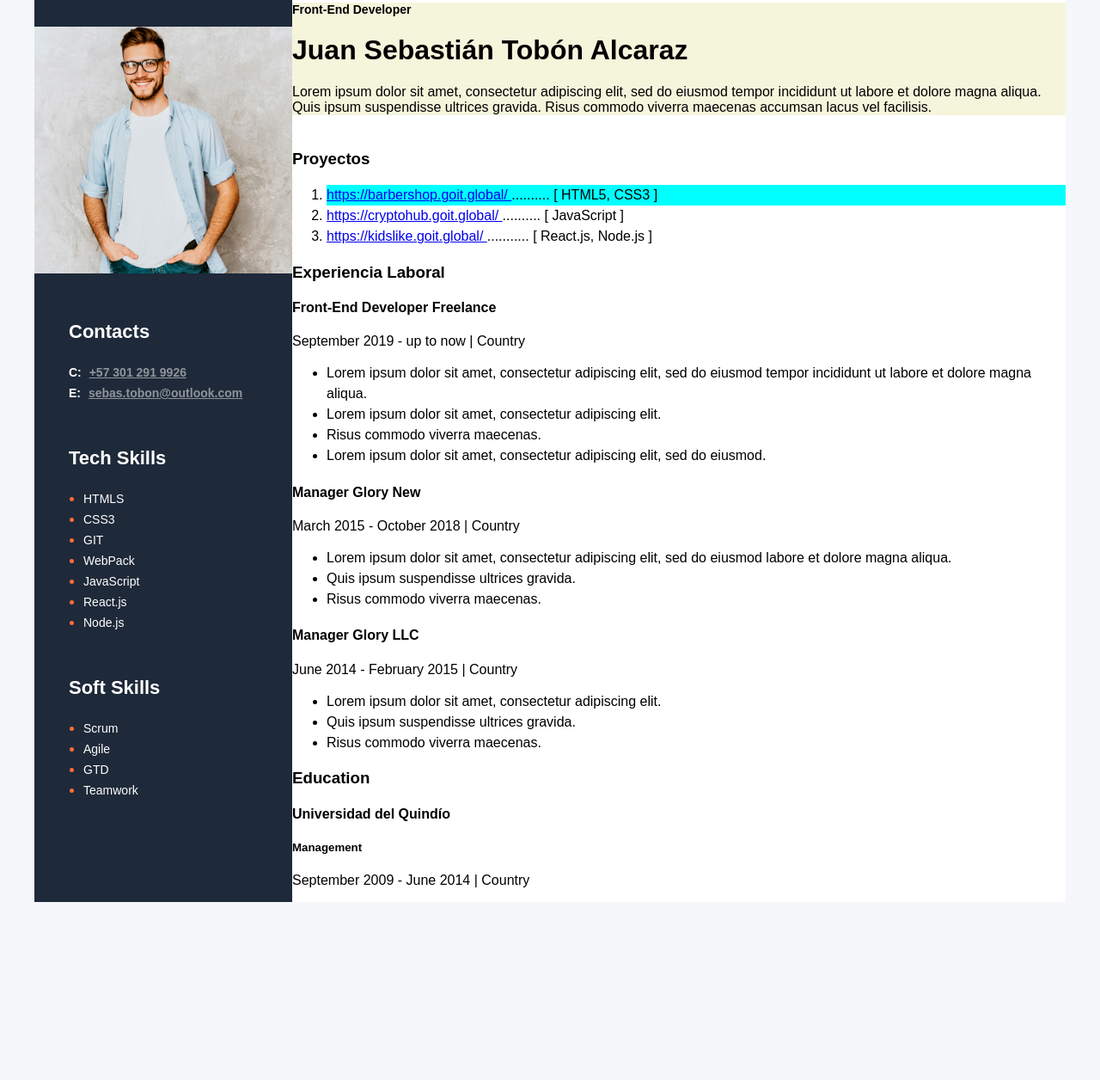
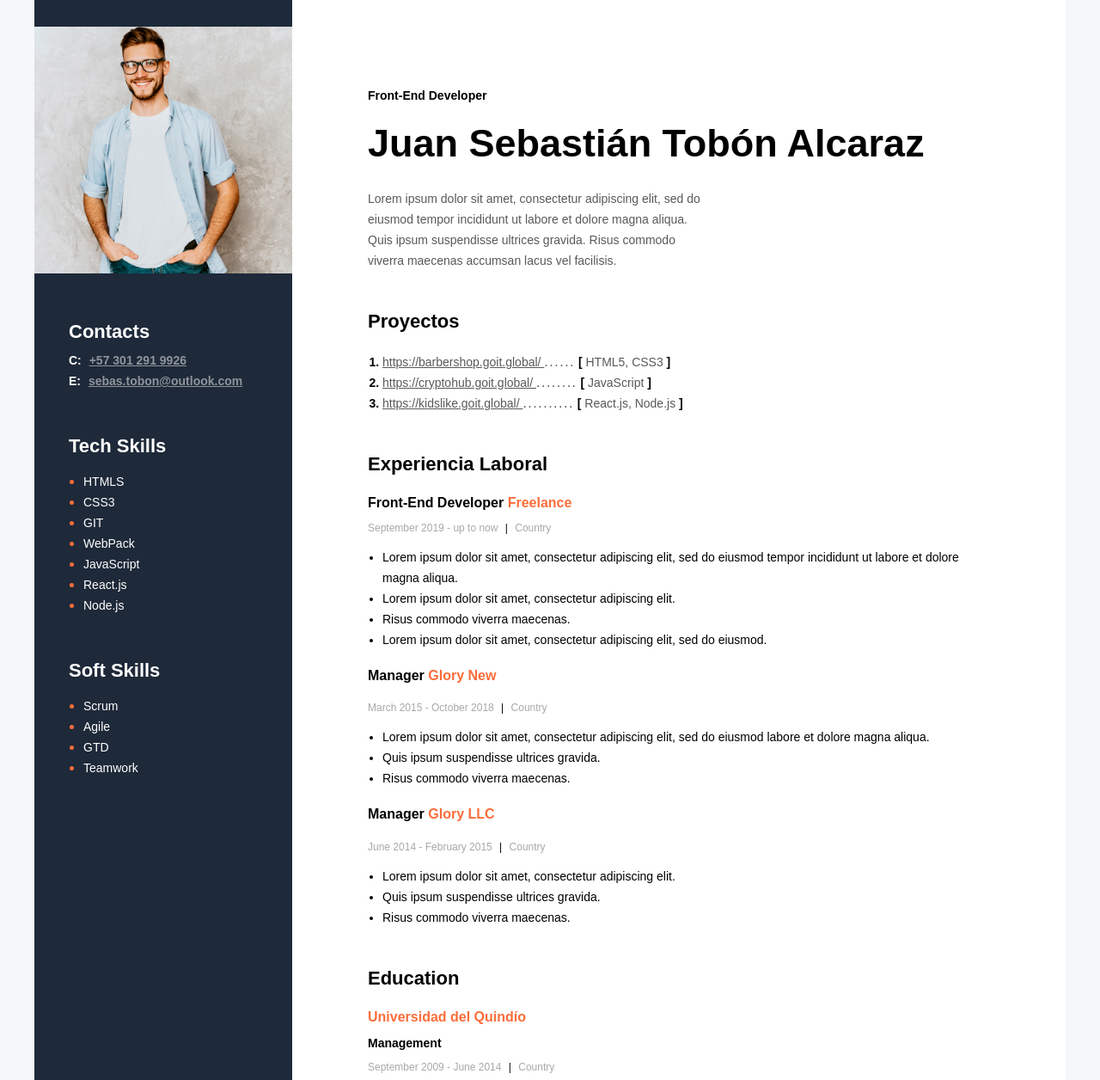
Before and after one commit to Sebastian-Tobon/CV, a plain HTML site: page index.html in a window 1280 px wide. Shown: the part 49-1305 px from the top of the page at 86% size. Before the commit the page ends 1138 px from the top, so only its background shows below. Drawn offline with Linux system fonts and the light colour scheme.

Commit message:
Se agregan estilos del contenido principal

```diff
--- a/css/styles.css
+++ b/css/styles.css
@@ -7,14 +7,18 @@ li {
     line-height: 24px;
 }
 
+/* ------------------- */
 /* Informacion Lateral */
+/* ------------------- */
 
 .informacion-lateral {
     background-color: #1E2939;
     padding: 40px 0;
 }
 
+/* ------------------- */
 /* Contenido Principal */
+/* ------------------- */
 
 .contenedor-principal {
     display: flex;
@@ -23,17 +27,33 @@ li {
     width: 1200px;
     margin: 40px auto;
 }
+
+/* ------------------- */
+/* Infromacion General */
+/* ------------------- */
+
 .informacion-general {
-
+    padding: 100px 88px;
 }
 
-.primer-elemento-lista {
-    background-color: aqua;
+/* Descripción */
+
+.nombre {
+    font-style: normal;
+    font-weight: 700;
+    font-size: 45px;
+    line-height: 55px;
+    margin-top: 20px;
+    margin-bottom: 25px;
 }
 
-.descripcion {
-    background-color: beige;
-    margin-bottom: 40px;
+.texto-descripcion {
+    width: 400px;
+    font-style: normal;
+    font-weight: 400;
+    font-size: 14px;
+    line-height: 24px;
+    color: #595959;
 }
 
 .descripcion-profesion {
@@ -41,14 +61,89 @@ li {
     font-weight: 700;
 }
 
-.proyectos {
+/* Secciones principales */
+
+.titulo-seccion-principal {
+    font-style: normal;
+    font-weight: 700;
+    font-size: 22px;
+    line-height: 27px;
+    margin-top: 45px;
 }
 
-.experiencia-laboral {
+.texto-naranja {
+    color: #FB6D3A;
 }
 
-.educacion {
+/* sección proyectos */
+
+.lista-proyectos {
+    font-style: normal;
+    font-weight: 700;
+    font-size: 14px;
+    line-height: 24px;
+    padding-left: 17px;
 }
+
+.enlace-proyectos {
+    font-style: normal;
+    font-weight: 400;
+    font-size: 14px;
+    line-height: 24px;
+    color: #595959;
+    text-decoration-line: underline;
+}
+
+.puntos-proyectos {
+    font-style: normal;
+    font-weight: 400;
+    font-size: 16px;
+    line-height: 24px;
+    letter-spacing: 1.5px;
+    color: #595959;
+}
+
+.tipo-herramienta {
+    font-style: normal;
+    font-weight: 400;
+    font-size: 14px;
+    line-height: 24px;
+    color: #595959;
+}
+
+/* Sección Experiencia Laboral */
+
+.puesto-empresa {
+    font-style: normal;
+    font-weight: 700;
+    font-size: 16px;
+    line-height: 20px;
+    margin-top: 15px;
+    margin-bottom: 12px;
+}
+
+.periodo-empresa {
+    font-style: normal;
+    font-weight: 400;
+    font-size: 12px;
+    line-height: 15px;
+    color: #A8A8A8;
+}
+
+.barra {
+    color: black;
+    padding: 5px;
+}
+
+.lista-experiencia {
+    font-style: normal;
+    font-weight: 400;
+    font-size: 14px;
+    line-height: 24px;
+    padding-left: 17px;
+}
+
+/* Sección Educación */
 
 .titulo-lateral {
     color: white;
@@ -57,13 +152,34 @@ li {
     font-size: 22px;
     line-height: 27px;
     margin-top: 50px;
+    margin-bottom: 8px;
+}
+
+.titulo-universidad {
+    font-style: normal;
+    font-weight: 700;
+    font-size: 16px;
+    line-height: 20px;
+    margin-top: 12px;
+    margin-bottom: 11px;
+}
+
+.titulo-carrera {
+    font-style: normal;
+    font-weight: 700;
+    font-size: 14px;
+    line-height: 17px;
+    margin-top: 12px;
+    margin-bottom: 11px;
 }
 
 .contactos, .habilidades-tecnicas, .habilidades-blandas {
     margin-left: 40px;
 }
 
+/* ------------------- */
 /* Contactos */
+/* ------------------- */
 
 .tipo-contacto {
     color: white;
@@ -81,7 +197,9 @@ li {
     line-height: 24px;
 }
 
+/* ------------------- */
 /* Sección de lista */
+/* ------------------- */
 
 .lista-lateral {
     padding: 0;
--- a/index.html
+++ b/index.html
@@ -16,40 +16,40 @@
             <!-- Description-->
             <div class="descripcion">
                 <h2 class="descripcion-profesion">Front-End Developer</h2>
-                <h1>Juan Sebastián Tobón Alcaraz</h1>
-                <p>
+                <h1 class="nombre">Juan Sebastián Tobón Alcaraz</h1>
+                <p class="texto-descripcion">
                     Lorem ipsum dolor sit amet, consectetur adipiscing elit, sed do eiusmod tempor incididunt ut labore et dolore magna aliqua. Quis ipsum suspendisse ultrices gravida. Risus commodo viverra maecenas accumsan lacus vel facilisis.
                 </p>
             </div>
             <!-- Proyects-->
             <div class="proyectos">
-                <h3>Proyectos</h3>
-                <ol>
+                <h3 class="titulo-seccion-principal">Proyectos</h3>
+                <ol class="lista-proyectos">
                     <li class="primer-elemento-lista">
-                        <a href="https://barbershop.goit.global/"> https://barbershop.goit.global/ </a>
-                        <span>..........</span>
-                        <span>[ HTML5, CSS3 ]</span>
+                        <a class="enlace-proyectos" href="https://barbershop.goit.global/"> https://barbershop.goit.global/ </a>
+                        <span class="puntos-proyectos">......</span>
+                        <span>[ <span class="tipo-herramienta">HTML5, CSS3</span> ]</span>
                     </li>
                     <li>
-                        <a href="https://cryptohub.goit.global/"> https://cryptohub.goit.global/ </a>
-                        <span>..........</span>
-                        <span>[ JavaScript ]</span>
+                        <a class="enlace-proyectos" href="https://cryptohub.goit.global/"> https://cryptohub.goit.global/ </a>
+                        <span class="puntos-proyectos">........</span>
+                        <span>[ <span class="tipo-herramienta">JavaScript</span> ]</span>
                     </li>
                     <li>
-                        <a href="https://kidslike.goit.global/ "> https://kidslike.goit.global/ </a>
-                        <span>...........</span>
-                        <span>[ React.js, Node.js ]</span>
+                        <a class="enlace-proyectos" href="https://kidslike.goit.global/ "> https://kidslike.goit.global/ </a>
+                        <span class="puntos-proyectos">..........</span>
+                        <span>[ <span class="tipo-herramienta">React.js, Node.js</span> ]</span>
                     </li>
                 </ol>
             </div>
             <!-- Work Experience -->
             <div  class="experiencia-laboral">
-                <h3>Experiencia Laboral</h3>
+                <h3 class="titulo-seccion-principal">Experiencia Laboral</h3>
                 <!-- Empresa 1 -->
                 <div>
-                    <h4>Front-End Developer Freelance </h4>
-                    <p>September 2019 - up to now   |   Country</p>
-                    <ul>
+                    <h4 class="puesto-empresa">Front-End Developer <span class="texto-naranja">Freelance</span> </h4>
+                    <p class="periodo-empresa">September 2019 - up to now   <span class="barra">|</span>   Country</p>
+                    <ul class="lista-experiencia">
                         <li>Lorem ipsum dolor sit amet, consectetur adipiscing elit, sed do eiusmod tempor incididunt ut labore et dolore magna aliqua. </li>
                         <li>Lorem ipsum dolor sit amet, consectetur adipiscing elit.</li>
                         <li>Risus commodo viverra maecenas. </li>
@@ -58,9 +58,9 @@
                 </div>
                 <!-- Empresa 2 -->
                 <div>
-                    <h4>Manager Glory New</h4>
-                    <p>March 2015 - October 2018   |   Country</p>
-                    <ul>
+                    <h4>Manager <span class="texto-naranja">Glory New</span></h4>
+                    <p class="periodo-empresa">March 2015 - October 2018   <span class="barra">|</span>   Country</p>
+                    <ul class="lista-experiencia">
                         <li>Lorem ipsum dolor sit amet, consectetur adipiscing elit, sed do eiusmod labore et dolore magna aliqua. </li>
                         <li>Quis ipsum suspendisse ultrices gravida. </li>
                         <li>Risus commodo viverra maecenas. </li>
@@ -68,9 +68,9 @@
                 </div>
                 <!-- Empresa 3 -->
                 <div>
-                    <h4>Manager Glory LLC </h4>
-                    <p>June 2014 - February 2015   |   Country</p>
-                    <ul>
+                    <h4>Manager <span class="texto-naranja">Glory LLC</span> </h4>
+                    <p class="periodo-empresa">June 2014 - February 2015   <span class="barra">|</span>   Country</p>
+                    <ul class="lista-experiencia">
                         <li>Lorem ipsum dolor sit amet, consectetur adipiscing elit. </li>
                         <li>Quis ipsum suspendisse ultrices gravida. </li>
                         <li>Risus commodo viverra maecenas. </li>
@@ -78,11 +78,11 @@
                 </div>
                 <!-- Educattion -->
                 <div class="educacion">
-                    <h3 >Education</h3>
+                    <h3 class="titulo-seccion-principal">Education</h3>
                     <div>
-                        <h4>Universidad del Quindío</h4>
-                        <h5>Management</h5>
-                        <p>September 2009 - June 2014   |   Country</p>
+                        <h4 class="titulo-universidad"><span class="texto-naranja">Universidad del Quindío</span> </h4>
+                        <h5 class="titulo-carrera">Management</h5>
+                        <p class="periodo-empresa">September 2009 - June 2014   <span class="barra">|</span>   Country</p>
                     </div>
                 </div>
             </div>
```
